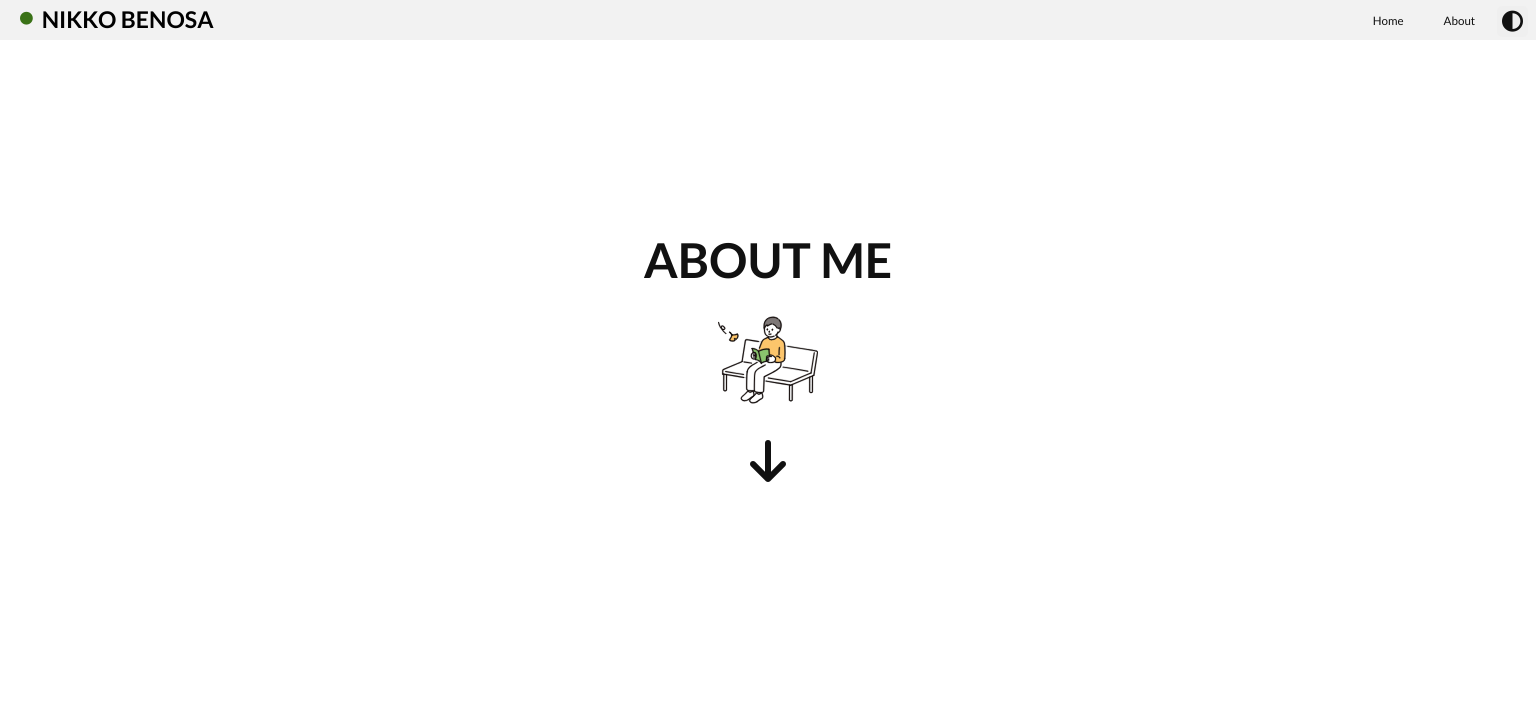
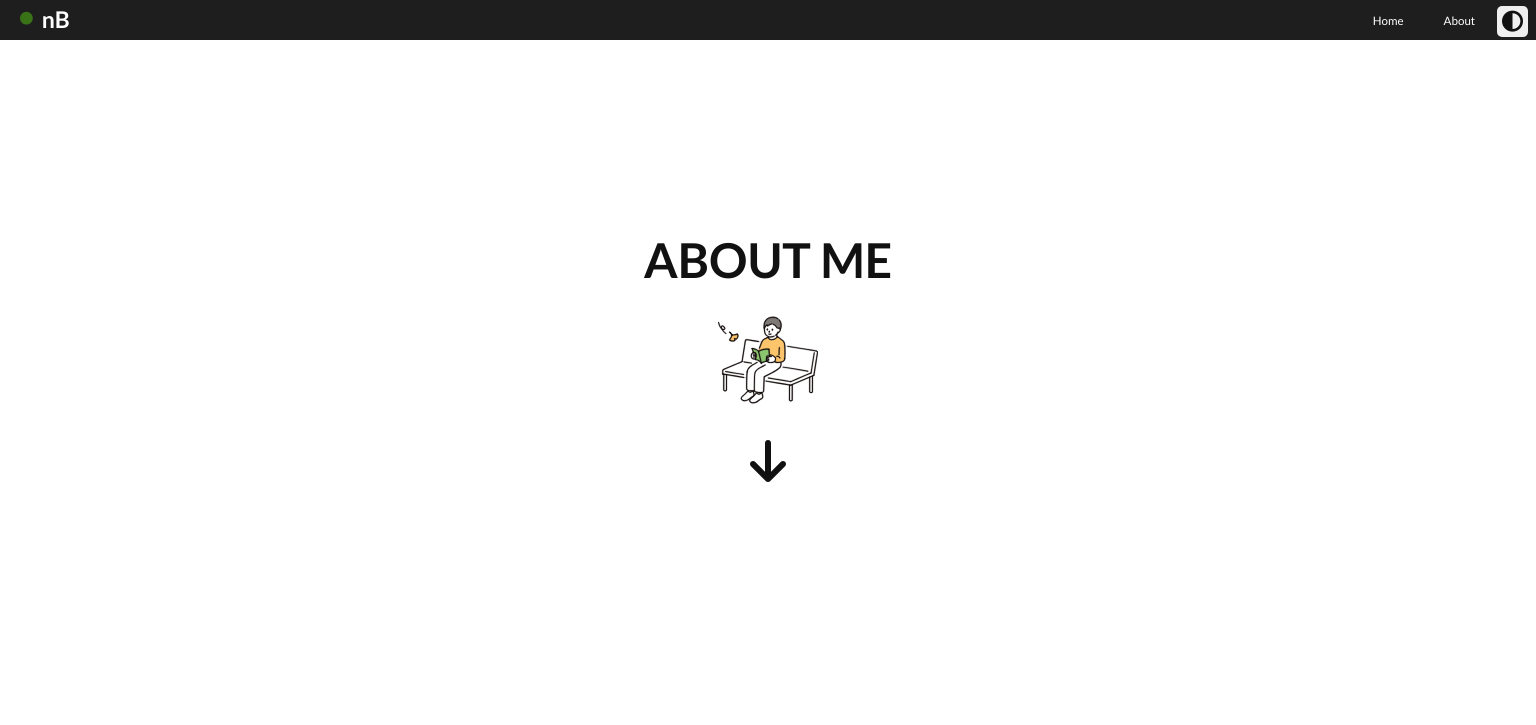
Before and after one commit to Nikko-22/Frontend-Nikko-Benosa, a plain HTML site: page about.html in a window 1536 px wide. Shown: the top 725 px of the page. Drawn offline with Linux system fonts and the light colour scheme; a web font is replaced by a local one.

Commit message:
Add files via upload

```diff
--- a/about.css
+++ b/about.css
@@ -232,7 +232,7 @@ header {
   display: flex;
   justify-content: flex-end;
   align-items: center;
-
+  background-color: var(--background-2);
   width: 100%;
 
   height: 1.875rem;
@@ -251,7 +251,6 @@ header {
   justify-content: center;
   align-items: center;
 
-  text-transform: uppercase;
   color: #e85a4f;
 
   & i {
@@ -674,6 +673,7 @@ mark {
 
   .burger-menu {
     display: flex;
+    color: var(--background-color);
   }
 
   .burger-menu {
@@ -735,7 +735,7 @@ mark {
   .fs {
     padding: 10px;
     font-size: 1rem;
-    color: var(--accent-color);
+    color: var(--text-color);
     top: 0.1rem;
   }
 }
@@ -777,7 +777,7 @@ mark {
 
   .burger-menu {
     display: flex;
-    color: var(--accent-color);
+    color: var(--text-color);
   }
 
   .rotated {
@@ -837,8 +837,7 @@ mark {
     font-size: 1.2rem;
     left: 0.625rem;
     z-index: 1;
-    color: var(--secondary-color);
-    color: var(--accent-color);
+    color: var(--text-color);
   }
 }
 
@@ -997,8 +996,8 @@ mark {
     flex-direction: row-reverse;
     width: 100%;
     height: 2.5rem;
-    background-color: var(--);
-    background: #c0c0c036;
+
+    background: var(--background-2);
     color: #f8f8f8 !important;
     border-radius: 0;
     text-align: center;
@@ -1011,7 +1010,7 @@ mark {
   .nav-links a {
     font-size: 0.725rem;
     font-weight: 450;
-    color: var(--text-color-2);
+    color: var(--text-color);
   }
 
   .nav-links.active {
@@ -1034,7 +1033,7 @@ mark {
     left: 0.625rem;
     z-index: 1;
     font-size: 1.4375rem;
-    color: var(--accent-color);
+    color: var(--text-color);
   }
 
   .fabs a {
--- a/about.html
+++ b/about.html
@@ -50,9 +50,7 @@
         <div class="burger-menu" id="burgerMenu">
           <i style="font-size: 1.3rem" class="fa-solid fa-bars"></i>
         </div>
-        <h2 class="fs">
-          <i class="fa-solid fa-circle"></i>&nbsp; Nikko Benosa
-        </h2>
+        <h2 class="fs"><i class="fa-solid fa-circle"></i>&nbsp; nB</h2>
         <nav class="nav-links" id="navLinks">
           <ul>
             <li class="li1">
--- a/styles.css
+++ b/styles.css
@@ -68,10 +68,10 @@ header {
   align-items: center;
   padding-right: 1.5rem;
   width: 100%;
-
+  background-color: var(--accent-color) !important;
   height: 1.875rem;
   position: absolute;
-  color: #111;
+  color: var(--text-color);
   top: 0;
   left: 0;
 }
@@ -156,8 +156,7 @@ header {
   display: flex;
   justify-content: center;
   align-items: center;
-
-  color: #e85a4f;
+  color: var(--text-color) !important;
 
   & i {
     font-size: 0.8rem;
@@ -441,6 +440,10 @@ a {
   gap: 0rem;
   position: relative;
   overflow: hidden;
+
+  &:hover {
+    scale: 1.015;
+  }
 }
 
 .tags {
@@ -1351,8 +1354,9 @@ mark {
   .fabs3 {
     display: none;
   }
+
   .main-box {
-    border: 2px solid var(--accent-color);
+    border: 2px solid #d4af37 !important;
     background-color: unset;
     box-shadow: 1px 2px 5px rgba(255, 213, 0, 0.4);
     border-radius: 0.3125rem;
@@ -1642,6 +1646,7 @@ mark {
 
   header {
     position: fixed;
+
     z-index: 2;
   }
 
@@ -1750,8 +1755,8 @@ mark {
   }
 
   .main-box {
-    border: 2px solid var(--accent-color);
     background-color: unset;
+    border: 2px solid #d4af37 !important;
     box-shadow: 1px 2px 5px rgba(255, 213, 0, 0.4);
     border-radius: 0.3125rem;
     width: 100%;
@@ -1824,7 +1829,7 @@ mark {
 
   .burger-menu {
     display: flex;
-    color: var(--accent-color);
+    color: var(--text-color);
   }
 
   .container2 p,
@@ -2562,7 +2567,7 @@ mark {
     left: 0.625rem;
     z-index: 1;
     font-size: 1.4375rem;
-    color: var(--accent-color);
+    color: var(--text-color);
   }
 
   .fabs a {
```
